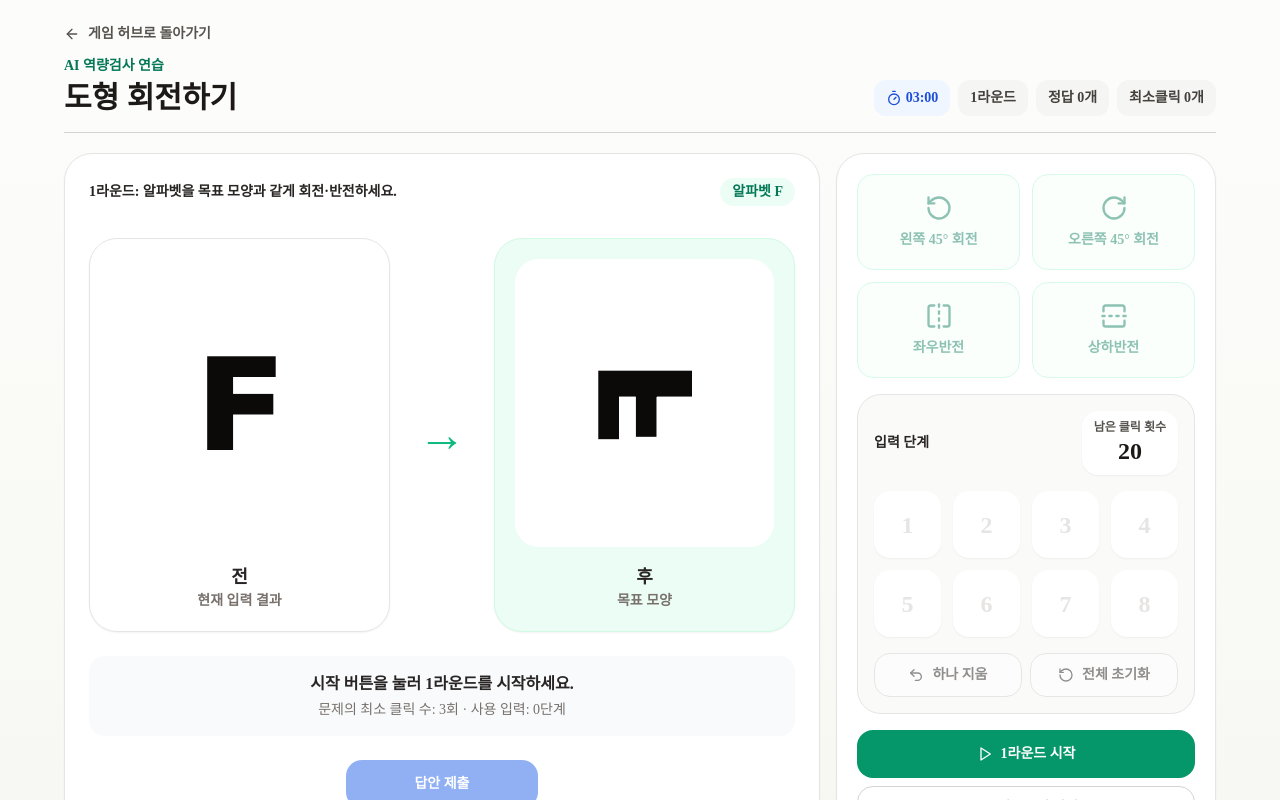
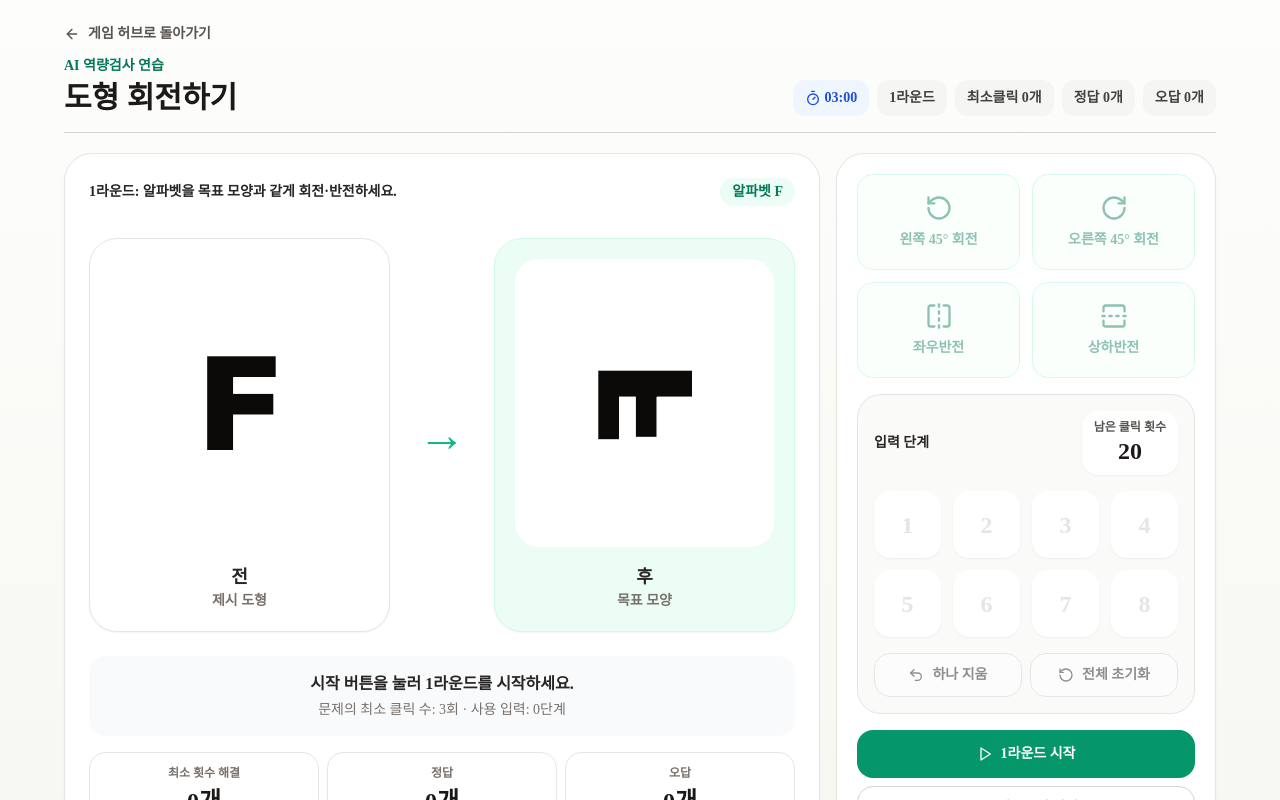
Before and after one commit to lbs1163/ai-competency-test, a Next.js app: page /shape-rotation in a window 1280 px wide. Shown: the top 800 px of the page. Built offline with nearby package versions, Linux system fonts and the light colour scheme.

Commit message:
Update shape rotation feedback and stats

```diff
--- a/app/shape-rotation/page.tsx
+++ b/app/shape-rotation/page.tsx
@@ -26,6 +26,7 @@ type RoundSummary = {
   round: ShapeRotationRound;
   solved: number;
   optimal: number;
+  incorrect: number;
 };
 
 const INITIAL_SEED = 20260609;
@@ -45,17 +46,18 @@ export default function ShapeRotationPage() {
   const [remainingMs, setRemainingMs] = useState(ROTATION_ROUND_DURATION_MS);
   const [roundSolved, setRoundSolved] = useState(0);
   const [roundOptimal, setRoundOptimal] = useState(0);
+  const [roundIncorrect, setRoundIncorrect] = useState(0);
   const [summaries, setSummaries] = useState<RoundSummary[]>([]);
   const [message, setMessage] = useState("시작 버튼을 눌러 1라운드를 시작하세요.");
 
   const seconds = Math.ceil(remainingMs / 1000);
   const minutesText = `${String(Math.floor(seconds / 60)).padStart(2, "0")}:${String(seconds % 60).padStart(2, "0")}`;
   const targetTransform = operationsToCssTransform(problem.answer);
-  const userTransform = operationsToCssTransform(steps);
   const clickRemaining = MAX_ROTATION_CLICKS - steps.length;
   const inputDisabled = phase !== "playing" || !canAppendRotationStep(steps);
   const totalSolved = summaries.reduce((sum, item) => sum + item.solved, 0) + (phase === "finished" ? 0 : roundSolved);
   const totalOptimal = summaries.reduce((sum, item) => sum + item.optimal, 0) + (phase === "finished" ? 0 : roundOptimal);
+  const totalIncorrect = summaries.reduce((sum, item) => sum + item.incorrect, 0) + (phase === "finished" ? 0 : roundIncorrect);
 
   const instruction = useMemo(() => {
     if (round === 1) return "1라운드: 알파벳을 목표 모양과 같게 회전·반전하세요.";
@@ -65,7 +67,7 @@ export default function ShapeRotationPage() {
   const finishRound = useCallback(() => {
     setSummaries((current) => {
       const filtered = current.filter((item) => item.round !== round);
-      return [...filtered, { round, solved: roundSolved, optimal: roundOptimal }].sort((a, b) => a.round - b.round);
+      return [...filtered, { round, solved: roundSolved, optimal: roundOptimal, incorrect: roundIncorrect }].sort((a, b) => a.round - b.round);
     });
     setSteps([]);
     setRemainingMs(0);
@@ -76,7 +78,7 @@ export default function ShapeRotationPage() {
       setPhase("finished");
       setMessage("모든 라운드가 종료되었습니다.");
     }
-  }, [round, roundOptimal, roundSolved]);
+  }, [round, roundIncorrect, roundOptimal, roundSolved]);
 
   useEffect(() => {
     if (phase !== "playing") return;
@@ -100,6 +102,7 @@ export default function ShapeRotationPage() {
     setRemainingMs(ROTATION_ROUND_DURATION_MS);
     setRoundSolved(0);
     setRoundOptimal(0);
+    setRoundIncorrect(0);
     setMessage(`${nextRound}라운드가 시작되었습니다. 목표 모양을 만들어 제출하세요.`);
   }
 
@@ -120,6 +123,7 @@ export default function ShapeRotationPage() {
     if (phase !== "playing") return;
     const result = checkShapeRotationAnswer(problem, steps);
     if (!result.correct) {
+      setRoundIncorrect((count) => count + 1);
       setMessage(`아직 목표 모양과 다릅니다. 입력 ${result.clickCount}회 / 최소 ${result.minimumClicks}회`);
       return;
     }
@@ -140,6 +144,7 @@ export default function ShapeRotationPage() {
     setRemainingMs(ROTATION_ROUND_DURATION_MS);
     setRoundSolved(0);
     setRoundOptimal(0);
+    setRoundIncorrect(0);
     setMessage("시작 버튼을 눌러 1라운드를 시작하세요.");
   }
 
@@ -158,8 +163,9 @@ export default function ShapeRotationPage() {
             <div className="flex flex-wrap items-center gap-2 text-sm font-semibold">
               <StatusPill icon={<Timer size={16} />} label={minutesText} strong />
               <StatusPill label={`${round}라운드`} />
+              <StatusPill label={`최소클릭 ${roundOptimal}개`} />
               <StatusPill label={`정답 ${roundSolved}개`} />
-              <StatusPill label={`최소클릭 ${roundOptimal}개`} />
+              <StatusPill label={`오답 ${roundIncorrect}개`} />
             </div>
           </div>
         </header>
@@ -172,7 +178,7 @@ export default function ShapeRotationPage() {
             </div>
 
             <div className="mt-8 grid gap-4 md:grid-cols-[1fr_72px_1fr] md:items-center">
-              <ShapePanel title="전" problem={problem} transform={userTransform} hint="현재 입력 결과" />
+              <ShapePanel title="전" problem={problem} hint="제시 도형" />
               <div className="flex justify-center text-5xl font-black text-emerald-500">→</div>
               <ShapePanel title="후" problem={problem} transform={targetTransform} target hint="목표 모양" />
             </div>
@@ -180,6 +186,12 @@ export default function ShapeRotationPage() {
             <div className="mt-6 rounded-2xl bg-slate-50 p-4 text-center">
               <p className="font-semibold text-stone-800">{message}</p>
               <p className="mt-1 text-sm text-stone-500">문제의 최소 클릭 수: {problem.minimumClicks}회 · 사용 입력: {steps.length}단계</p>
+            </div>
+
+            <div className="mt-4 grid gap-2 text-sm font-semibold text-stone-700 sm:grid-cols-3">
+              <StatTile label="최소 횟수 해결" value={`${totalOptimal}개`} />
+              <StatTile label="정답" value={`${totalSolved}개`} />
+              <StatTile label="오답" value={`${totalIncorrect}개`} />
             </div>
 
             <button
@@ -247,14 +259,14 @@ export default function ShapeRotationPage() {
                   return (
                     <div key={value} className="flex items-center justify-between rounded-xl bg-stone-50 px-3 py-2">
                       <span>{value}라운드</span>
-                      <span className="font-semibold text-stone-900">{summary ? `${summary.solved}개 / 최소 ${summary.optimal}개` : "대기 중"}</span>
+                      <span className="font-semibold text-stone-900">{summary ? `최소 ${summary.optimal}개 · 정답 ${summary.solved}개 · 오답 ${summary.incorrect}개` : "대기 중"}</span>
                     </div>
                   );
                 })}
               </div>
               {phase === "finished" && (
                 <div className="mt-4 rounded-xl bg-emerald-50 p-3 font-semibold text-emerald-700">
-                  <CheckCircle className="mr-1 inline" size={16} /> 총 정답 {totalSolved}개, 최소 클릭 해결 {totalOptimal}개
+                  <CheckCircle className="mr-1 inline" size={16} /> 최소 {totalOptimal}개, 정답 {totalSolved}개, 오답 {totalIncorrect}개
                 </div>
               )}
             </div>
@@ -265,16 +277,25 @@ export default function ShapeRotationPage() {
   );
 }
 
-function ShapePanel({ problem, title, transform, target, hint }: { problem: ShapeRotationProblem; title: string; transform: string; target?: boolean; hint: string }) {
+function ShapePanel({ problem, title, transform, target, hint }: { problem: ShapeRotationProblem; title: string; transform?: string; target?: boolean; hint: string }) {
   return (
     <div className={`rounded-[28px] border ${target ? "border-emerald-100 bg-emerald-50" : "border-stone-200 bg-white"} p-5 text-center shadow-sm`}>
       <div className="flex h-72 items-center justify-center overflow-hidden rounded-3xl bg-white">
-        <div style={{ transform }}>
+        <div style={transform ? { transform } : undefined}>
           <ProblemShape problem={problem} />
         </div>
       </div>
       <div className="mt-4 text-lg font-bold text-stone-800">{title}</div>
       <div className="text-sm font-semibold text-stone-500">{hint}</div>
+    </div>
+  );
+}
+
+function StatTile({ label, value }: { label: string; value: string }) {
+  return (
+    <div className="rounded-2xl border border-stone-200 bg-white px-4 py-3 text-center">
+      <div className="text-xs text-stone-500">{label}</div>
+      <div className="mt-1 text-2xl font-black text-stone-900">{value}</div>
     </div>
   );
 }
```
